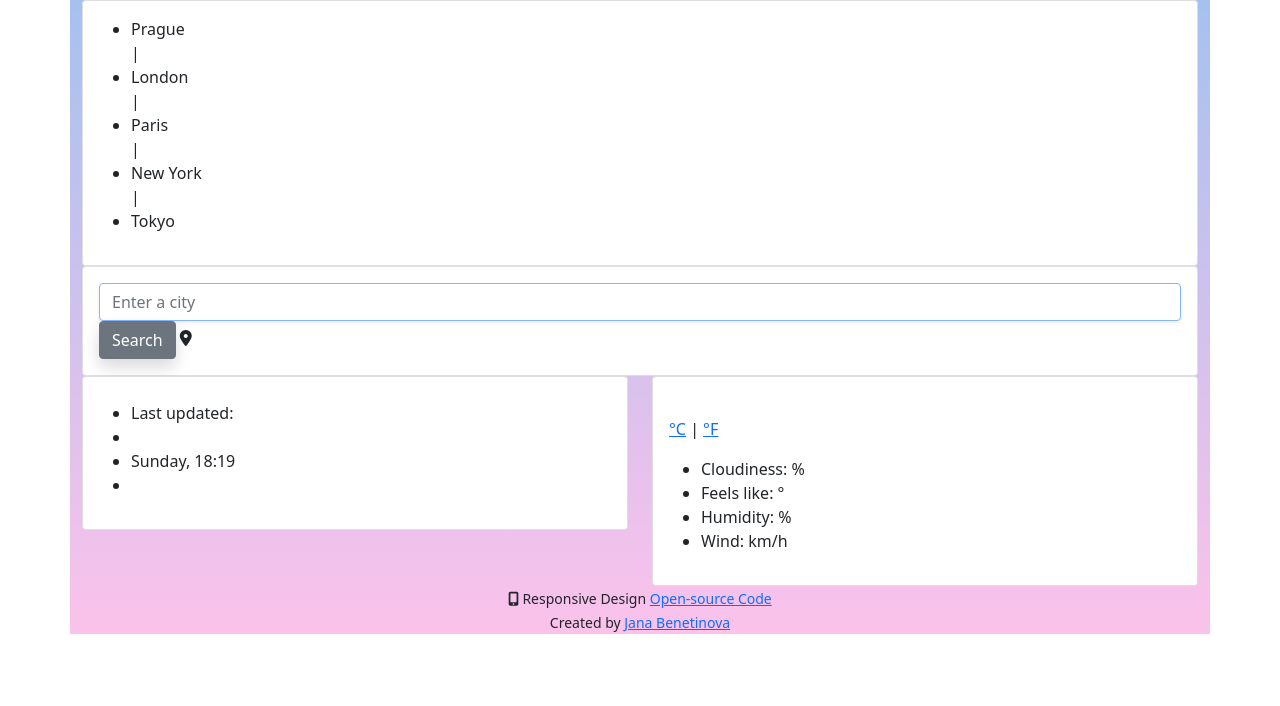
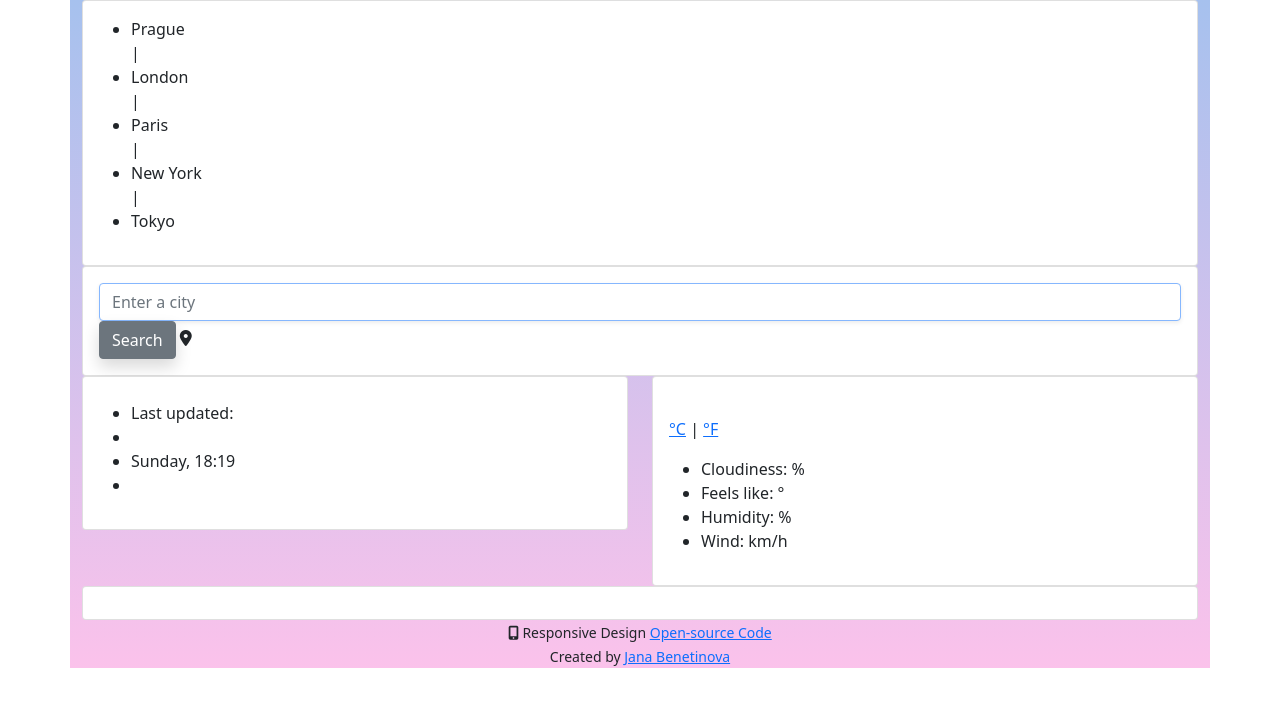
Before and after one commit to Peopleandlifelover/Weather-app, a plain HTML site: page index.html in a window 1280 px wide. Drawn offline with nearby package versions, Linux system fonts and the light colour scheme.

Commit message:
added weather forecast for next days

```diff
--- a/index.html
+++ b/index.html
@@ -103,6 +103,17 @@
                         </div>
                     </div>
                 </div>
+
+                <div class="row week-prediction">
+                    <div class="col">
+                        <div class="card">
+                            <div class="card-body">
+                                <div class="row" id="forecast"></div>
+                            </div>
+                        </div>
+                    </div>
+                </div>
+                </div>
     <footer>
         <small>
     <i class="fas fa-mobile-alt"></i> Responsive Design
```
